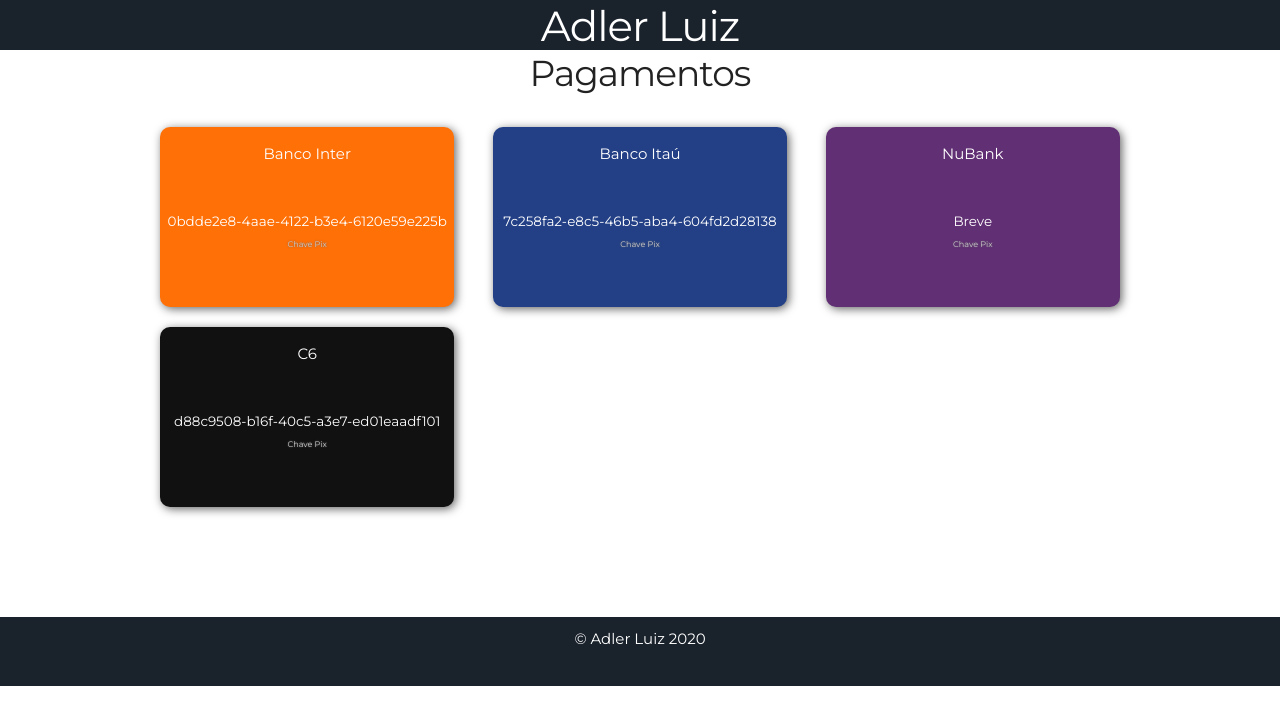
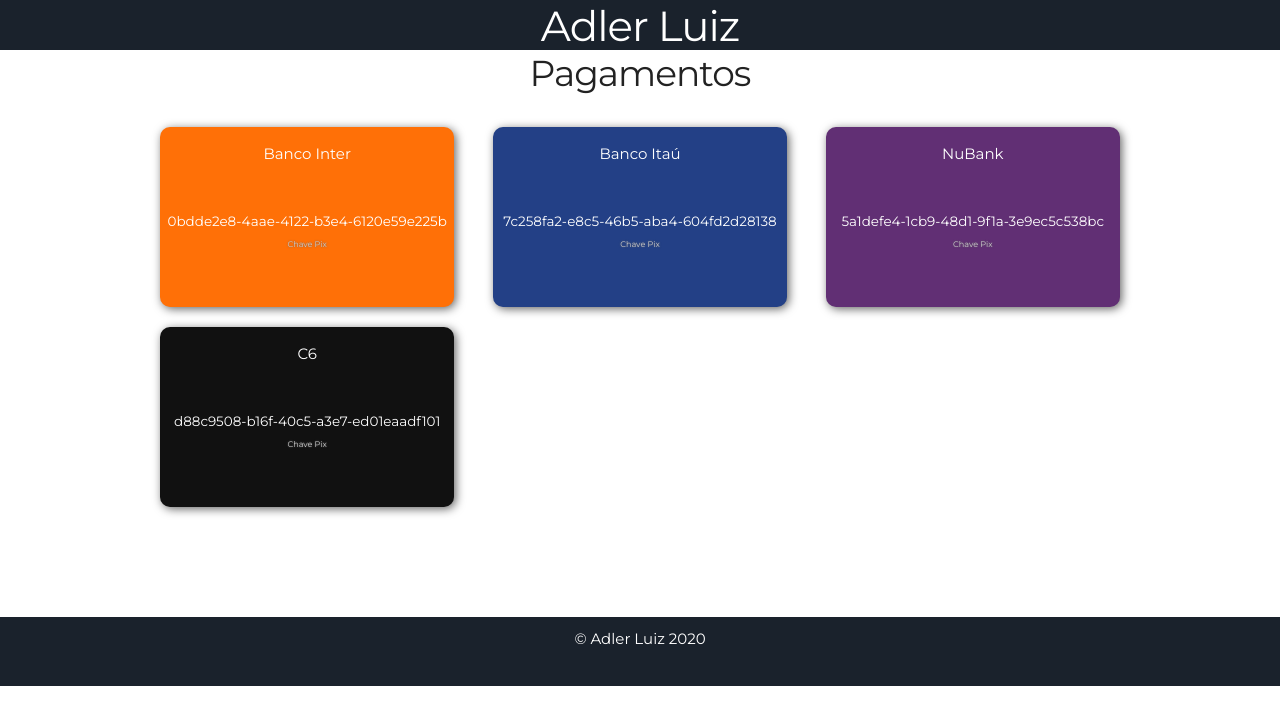
Before and after one commit to adlerluiz/adlerluiz.github.io, a Jekyll site: the page built from payments.html, in a window 1280 px wide. Shown: the top 725 px of the page. Built offline with Jekyll 4.4.1, drawn with Linux system fonts in a browser that asks for light colours.

Commit message:
:sparkles: Add nubank Pix key

```diff
--- a/_includes/payments.html
+++ b/_includes/payments.html
@@ -112,7 +112,7 @@
 			</div>
 
 			<div class="pix-key">
-				Breve
+				5a1defe4-1cb9-48d1-9f1a-3e9ec5c538bc
 			</div>
 
 		</div>
```
